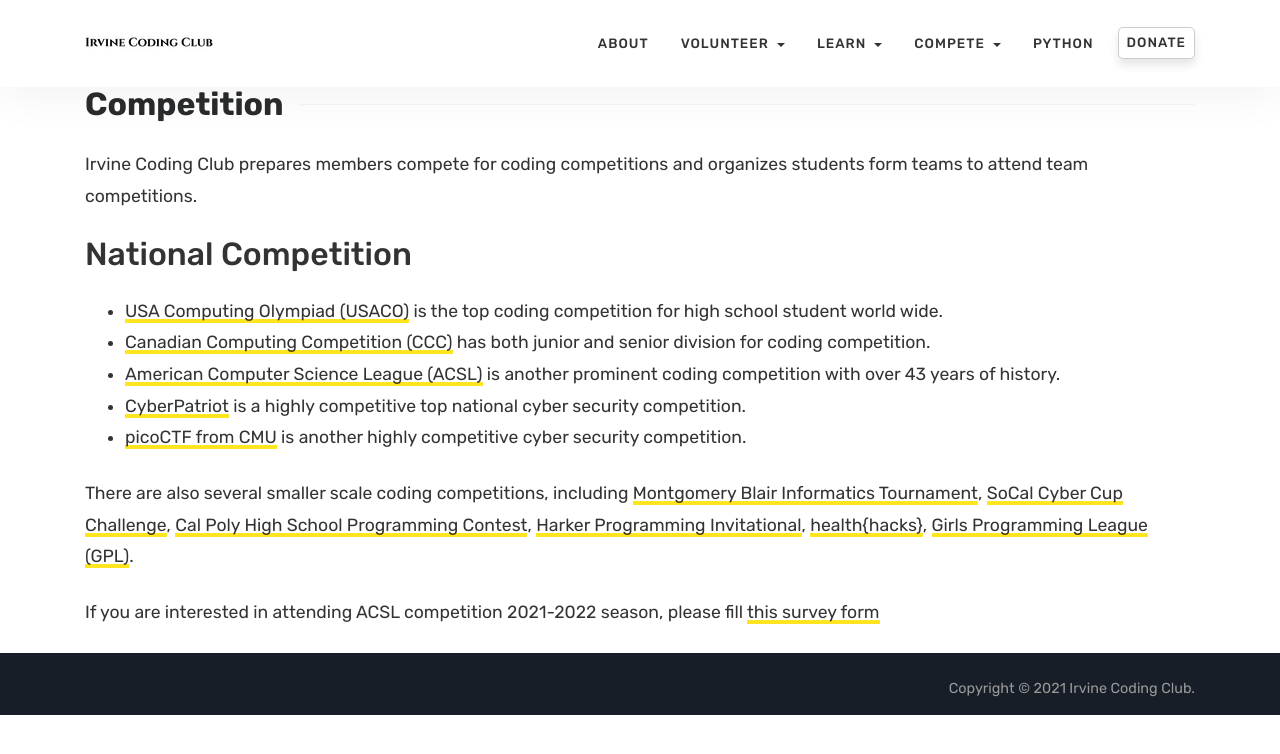
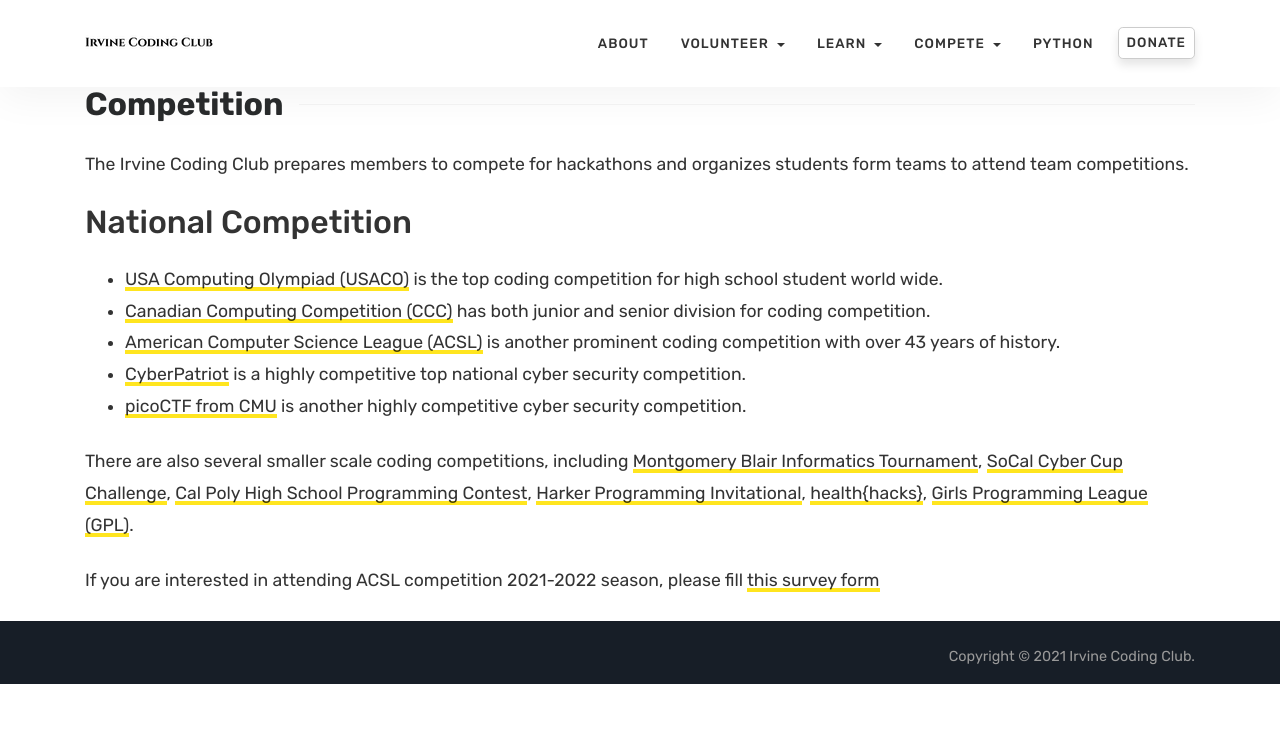
Before and after one commit to irvinecodingclub/irvinecodingclub.github.io, a Jekyll site: the page built from competition.md, in a window 1280 px wide. Shown: the top 754 px of the page. Built offline with Jekyll 4.4.1, drawn with Linux system fonts in a browser that asks for light colours.

Commit message:
Update competition.md

```diff
--- a/competition.md
+++ b/competition.md
@@ -3,7 +3,7 @@
 title:  Competition
 ---
 
-Irvine Coding Club prepares members compete for coding competitions and organizes students form teams to attend team competitions.
+The Irvine Coding Club prepares members to compete for hackathons and organizes students form teams to attend team competitions.
 
 ## National Competition
 * [USA Computing Olympiad (USACO)](http://usaco.org/index.php) is the top coding competition for high school student world wide.
```
